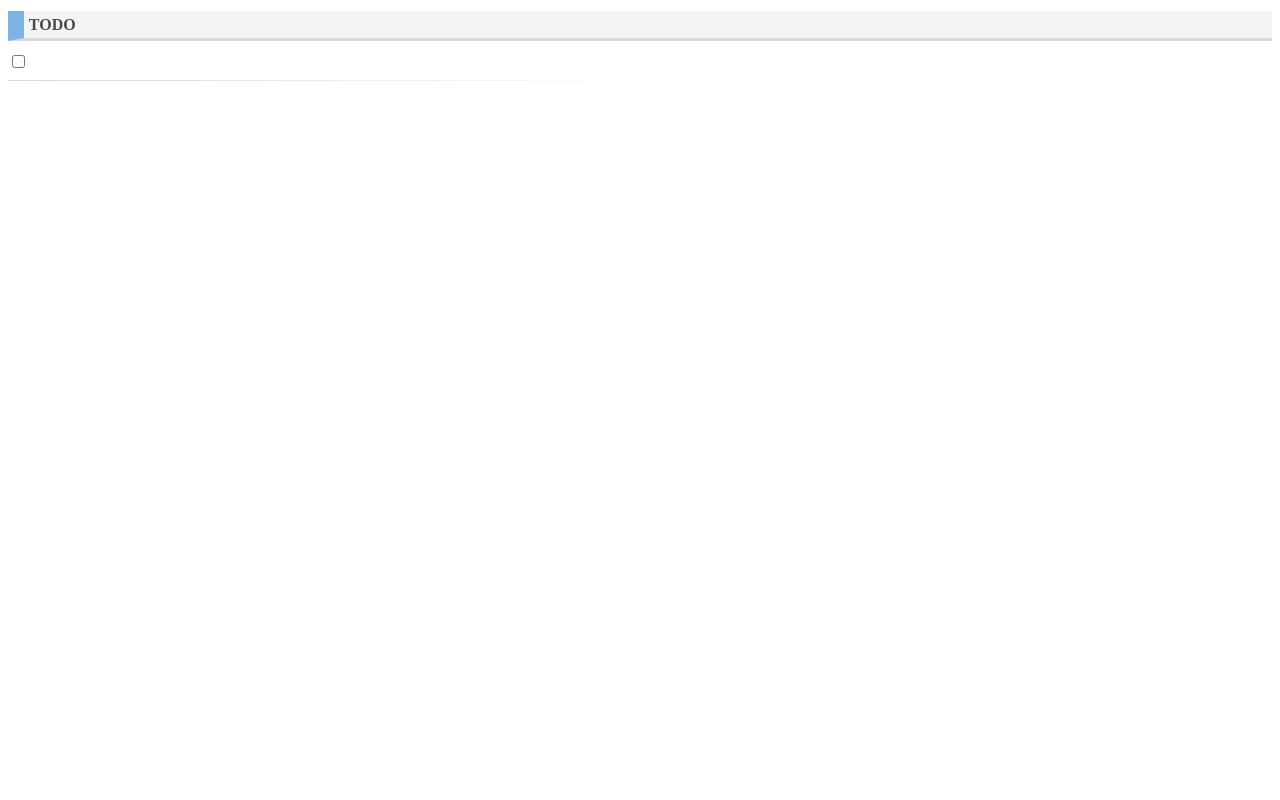
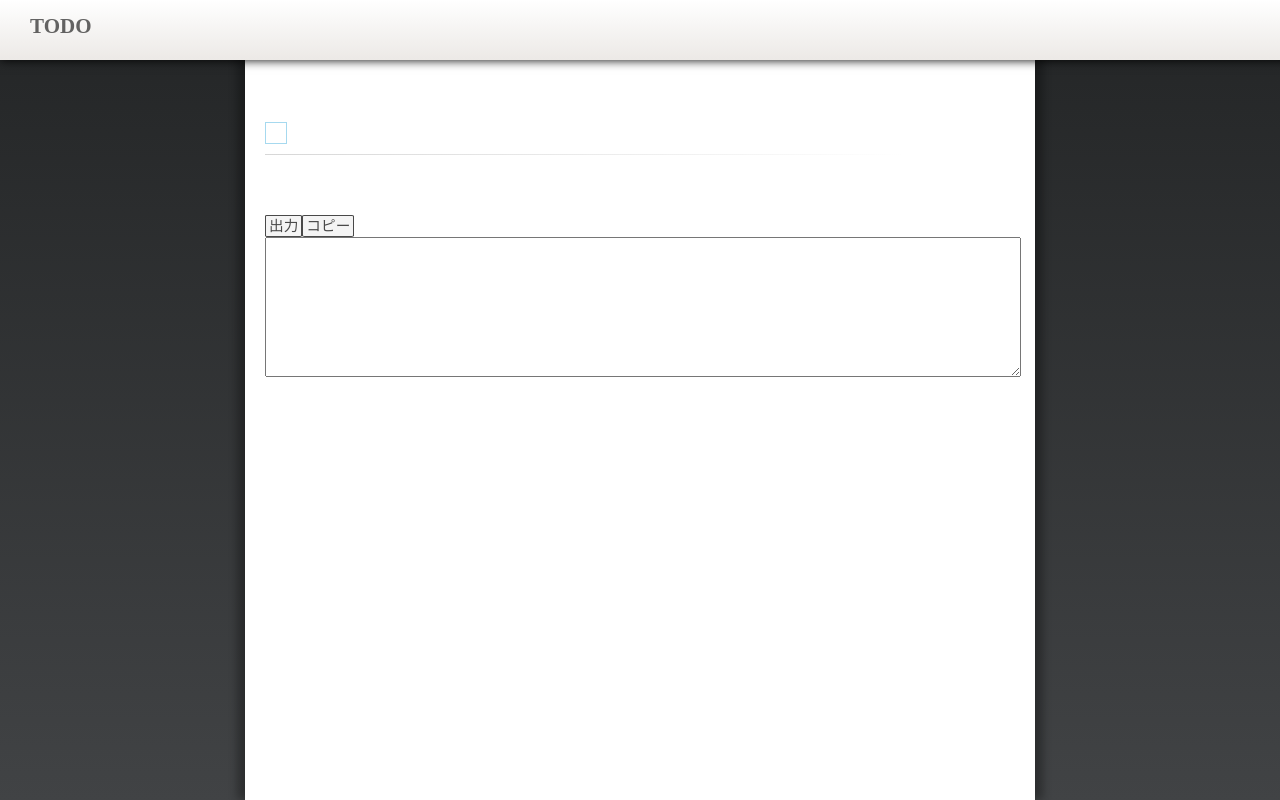
Before and after one commit to h1g0/TaskList, a Vue app: page / in a window 1280 px wide. Built offline with nearby package versions, Linux system fonts and the light colour scheme.

Commit message:
implement a bit modern UI.

```diff
--- a/public/index.html
+++ b/public/index.html
@@ -5,7 +5,7 @@
     <meta http-equiv="X-UA-Compatible" content="IE=edge">
     <meta name="viewport" content="width=device-width,initial-scale=1.0">
     <!-- <link rel="icon" href="<%= BASE_URL %>favicon.ico"> -->
-    <title>TaskList ver 0.2.0a</title>
+    <title>TaskList ver. 0.2.0a</title>
   </head>
   <body>
     <noscript>
--- a/src/App.vue
+++ b/src/App.vue
@@ -1,6 +1,11 @@
 <template>
   <div id="app">
-    <h1>TODO</h1>
+    <div class="header">
+      <h1>TODO</h1>
+    </div>
+
+    <div class="main-content">
+      <div class="tasks">
     <draggable
       v-model="taskList"
       v-bind="dragOptions"
@@ -30,6 +35,15 @@
       ></task-item>
       </transition-group>
     </draggable>
+    </div>
+    <div class="output">
+      <input type="button" value="出力" class="menu" @click="outputResult" />
+      <input type="button" value="コピー" class="menu" @click="copyResult" />
+      <br />
+      <textarea class="result" v-bind:value="outputStr"></textarea>
+    </div>
+    </div>
+
   </div>
 </template>
 
@@ -48,14 +62,15 @@ export default {
     return {
       taskList: [this.buildNewItem()],
       outputStr: "",
-      outputTemplate: {
+      taskListOutputTemplate: {
         header: "## TODO{br}{br}",
-        body: "- {CheckBoxText} {Text}{br}",
-        footer: "{br}",
+        indentStr: "  ",
+        body: "{IndentText}- {CheckBoxText} {Text}{br}",
+        footer: "",
         uncheckedText: "[ ]",
         checkedText: "[x]"
       },
-      settings: {
+      taskListSettings: {
         showSettings: false
       }
     };
@@ -148,7 +163,34 @@ export default {
     },
     saveItem: function() {
       localStorage.taskList = JSON.stringify(this.taskList);
-    }
+    },
+    replaceOutputStr: function(index, template){
+      let indentStr = "";
+      for(let i = 0; i < this.taskList[index].indent;i++){
+        indentStr += this.taskListOutputTemplate.indentStr;
+      }
+      let checkStr = this.taskList[index].checked ?
+        this.taskListOutputTemplate.checkedText:
+        this.taskListOutputTemplate.uncheckedText;
+      let lineStr = template
+        .replace(/\{IndentText\}/g, indentStr)
+        .replace(/\{CheckBoxText\}/g, checkStr)
+        .replace(/\{Text\}/g, this.taskList[index].text)
+        .replace(/\{br\}/g, "\n");
+      return lineStr;
+    },
+    outputResult: function(){
+      this.outputStr = this.replaceOutputStr(0, this.taskListOutputTemplate.header);
+      for (let item in this.taskList) {
+        this.outputStr += this.replaceOutputStr(item, this.taskListOutputTemplate.body);
+      }
+      this.outputStr += this.replaceOutputStr(0, this.taskListOutputTemplate.footer);
+    },
+    copyResult: function(){
+      let textarea = document.getElementsByClassName("result")[0];
+      textarea.select();
+      document.execCommand("copy");
+    },
   },
   mounted() {
     if (localStorage.taskList) {
@@ -159,6 +201,7 @@ export default {
     this.$nextTick(function() {
       this.setAllItemState();
     });
+    this.saveItem();
   }
 };
 </script>
@@ -186,15 +229,63 @@ export default {
 }
 .ghost {
   opacity: 0.5;
-  background: #c8ebfb;
+  background: #fdfcf4;
+  box-shadow: 0 0 8px rgba(0,0,0,0.3);
+}
+
+html{
+  height: 100%;
+}
+body{
+  margin:0px;
+  height: 100%;
+  background-color:#414345;
+}
+#app{
+  margin: 0px;
+  padding: 0px;
+  height: 100%;
+  background: linear-gradient(to top, #414345, #232526);
+}
+.header{
+  position: fixed;
+  top: 0;
+  left: 0;
+  box-shadow:0px 0px 10px;
+  z-index: 999;
+  width: 100%;
+  background: linear-gradient(to top, #ece9e6, #ffffff);
+  margin: 0px 0px 0px 0px;
+  padding-left: 30px;
+  height: 60px;
+}
+
+.main-content{
+  position: relative;
+  margin-left: auto;
+  margin-right: auto;
+  z-index: 1;
+  padding: 0px 20px 0px 20px;
+  background-color: #ffffff;
+  box-shadow: -8px 0px 8px 0px rgba(0,0,0,0.3), 8px 0px 8px 0px rgba(0,0,0,0.3);
+  width: 750px;
+  min-height: 100%;
+}
+
+.tasks{
+  padding-top: 120px;
+  margin-bottom: 60px;
+  font-size: 120%;
+}
+.result{
+  width:100%;
+  height:10em;
+  resize: vertical;
 }
 h1 {
-  font-size: 16px;
-  padding: 0.3em 0.3em;
-  color: #494949;
-  background: #f4f4f4;
-  border-left: solid 16px #7db4e6;
-  border-bottom: solid 3px #d7d7d7;
+  font-size: 21px;
+  color: rgba(0,0,0,0.6);
+  text-shadow: 2px 2px 3px rgba(255,255,255,0.1);
 }
 h2 {
   font-size: 16px;
--- a/src/components/TaskItem.vue
+++ b/src/components/TaskItem.vue
@@ -2,15 +2,17 @@
   <div
     class="task-item"
     :id="task.id"
-    v-bind:style="{marginLeft: task.indent * 20 + 'px'}"
+    v-bind:style="{paddingLeft: task.indent * this.indentWidth + 'px'}"
     @mouseenter="$emit('show-item-buttons')"
     @mouseleave="$emit('hide-item-buttons')"
   >
-    <input type="checkbox" v-model="task.checked" @change="$emit('save-item')" />
+  <span class="handle"></span>
+    <input type="checkbox" :id="task.id" v-model="task.checked" @change="$emit('save-item')" />
+    <label :for="task.id" @click="function(){task.checked?task.checked=false:task.checked=true}" style="display:inline-block;">&nbsp;</label>
     <div
       v-show=" ! isEditing"
       @click="$emit('show-edit-item-text')"
-      v-bind:style="{display:'inline-block', cursor: 'text', width:500 - task.indent * 20  + 'px', height:'1em', textDecoration: (task.checked)?'line-through':'none'}"
+      v-bind:style="{display:'inline-block', cursor: 'text', width:500 - task.indent * this.indentWidth + 'px',height:'1em', textDecoration: (task.checked)?'line-through':'none'}"
     >{{ task.text }}</div>
     <input
       type="text"
@@ -23,7 +25,7 @@
       v-bind:style="{display:'inline-block', width:500 - task.indent * 20  + 'px', height:'1em', textDecoration: (task.checked)?'line-through':'none'}"
       title="内容"
     />
-    <div v-show="isShowItemButtons" v-bind:style="{display:'inline-block'}">
+    <div v-show="isShowItemButtons" style="display:inline-block; position:relative; float: right;">
       <input type="button" @click="$emit('add-item')" class="menu" value="➕" title="下に項目を追加" />
       <input
         type="button"
@@ -31,7 +33,7 @@
         class="menu"
         value="◀"
         title="インデントを戻す"
-        v-visible="task.indent"
+        v-show="task.indent"
       />
       <input
         type="button"
@@ -40,6 +42,7 @@
         value="▶"
         title="インデント"
       />
+      <!--
       <input
         type="button"
         @click="$emit('move-item-to-up')"
@@ -56,13 +59,14 @@
         title="この内容を下に移動"
         v-visible="!this.isBottomItem"
       />
+      -->
       <input
         type="button"
         @click="$emit('delete-item')"
         class="menu"
         value="❌"
         title="この項目を削除"
-        v-visible="this.isDeletableItem"
+        v-show="this.isDeletableItem"
       />
     </div>
     <hr />
@@ -82,6 +86,7 @@ export default {
   },
   data: function() {
     return {
+      indentWidth: 30,
       isTopItem: true,
       isBottomItem: true,
       isDeletableItem: false,
@@ -113,14 +118,48 @@ export default {
       });
     }
   }
-  //updated: function () {
-  //    this.$nextTick(function () {
-  //       this.$emit('set-all-item-state');
-  //  });
-  //},
 };
 </script>
 
 <!-- Add "scoped" attribute to limit CSS to this component only -->
 <style scoped>
+input[type="checkbox"] { display: none; }
+
+input[type="checkbox"] + label {
+  display: block;
+  position: relative;
+  padding-left: 30px;
+  margin-bottom: 0px;
+  cursor: pointer;
+}
+
+input[type="checkbox"] + label:last-child { margin-bottom: 0; }
+
+input[type="checkbox"] + label:before {
+  content: '';
+  display: block;
+  width: 20px;
+  height: 20px;
+  border: 1px solid #6cc0e5;
+  position: absolute;
+  left: 0;
+  top: 0;
+  opacity: .6;
+  transition: all .12s, border-color .08s;
+}
+
+input[type="checkbox"]:checked + label:before {
+  width: 10px;
+  top: -5px;
+  left: 5px;
+  border-radius: 0;
+  opacity: 1;
+  border-width: 2px;
+  border-top-color: transparent;
+  border-left-color: transparent;
+  border-right-color: green;
+  border-bottom-color: green;
+  -webkit-transform: rotate(45deg);
+  transform: rotate(45deg);
+}
 </style>
```
Also changed, not shown: 5 other files (tests, documents, lock files or other folders).
